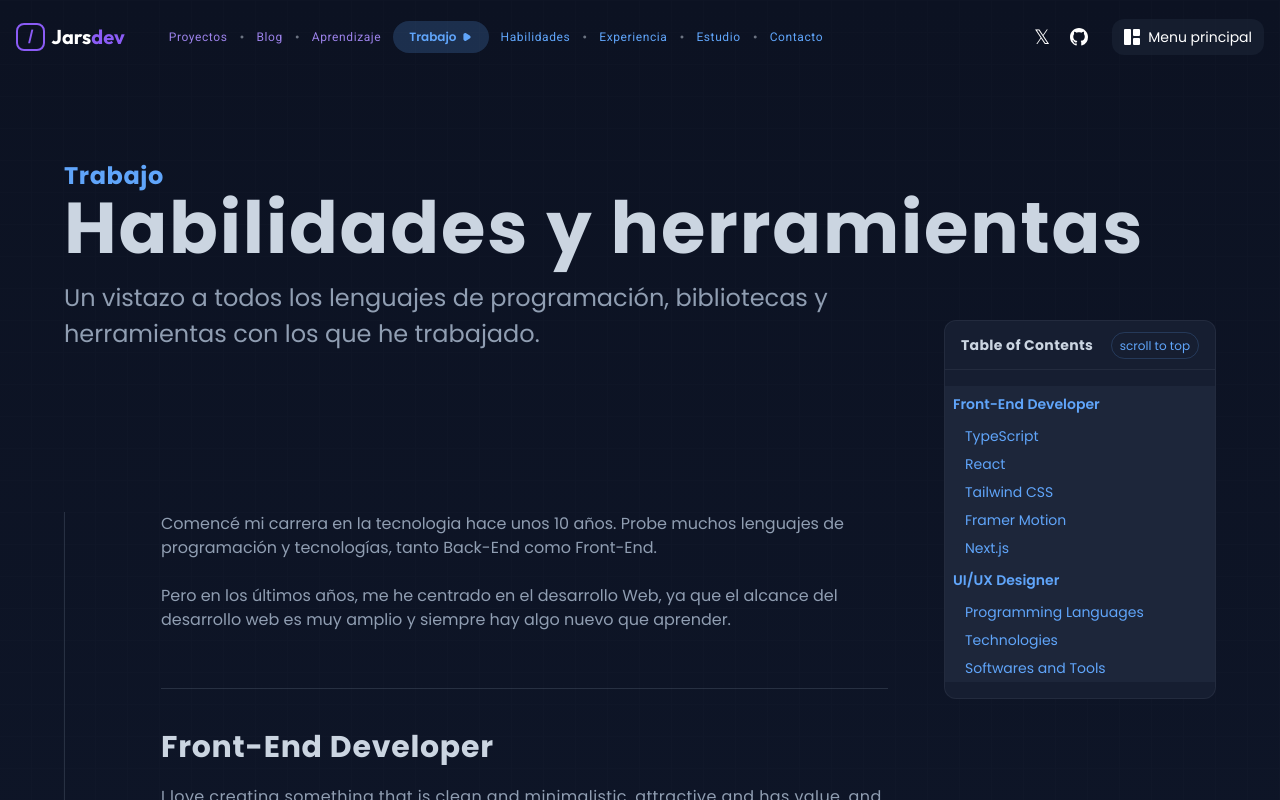
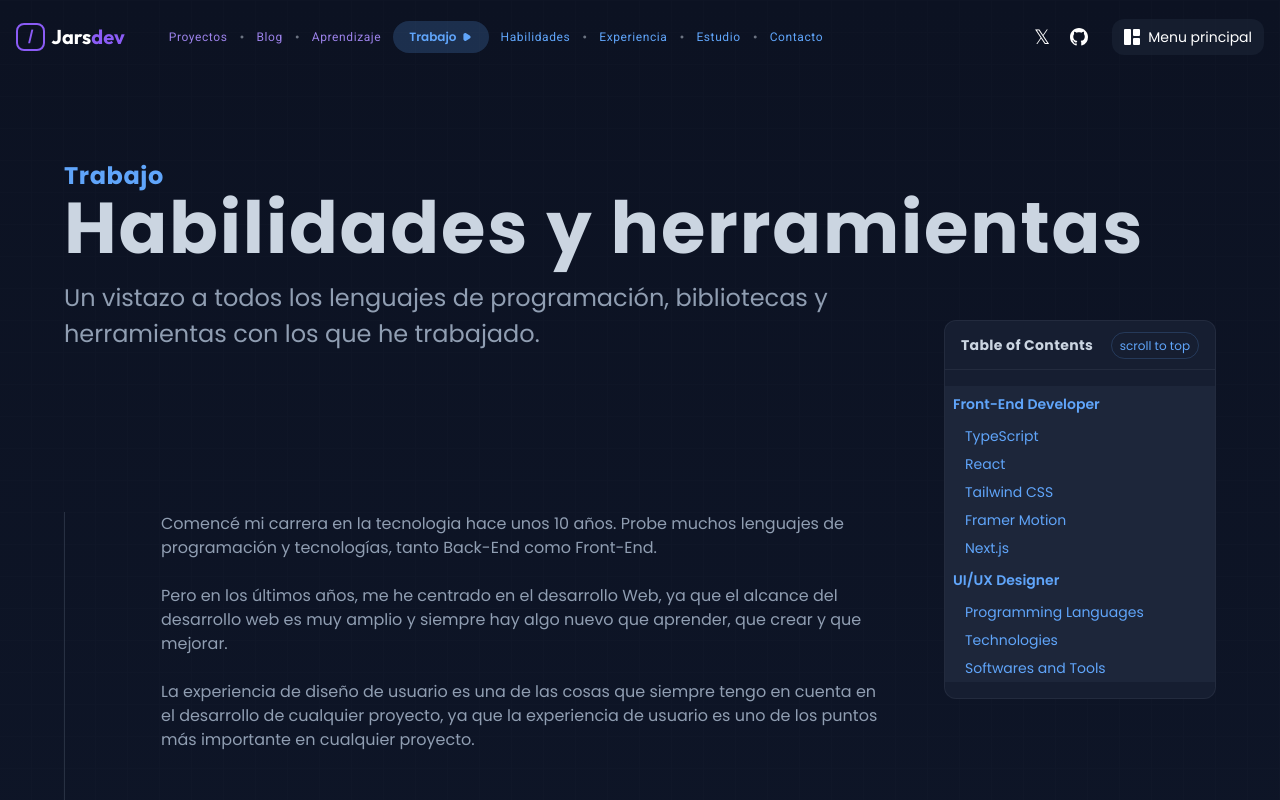
Before and after one commit to ImJars/Development-full-coding, a React (Vite) app: page /skills in a window 1280 px wide. Shown: the top 800 px of the page. Built offline with nearby package versions, Linux system fonts and the light colour scheme.

Commit message:
Update skills.jsx

```diff
--- a/src/skills.jsx
+++ b/src/skills.jsx
@@ -265,8 +265,11 @@ function Skills() {
                     Comencé mi carrera en la tecnologia hace unos 10 años. Probe muchos lenguajes de programación y tecnologías, tanto Back-End como Front-End.
                   </h1>
                   <h2>
-                    Pero en los últimos años, me he centrado en el desarrollo Web, ya que el alcance del desarrollo web es muy amplio y siempre hay algo nuevo que aprender.
+                    Pero en los últimos años, me he centrado en el desarrollo Web, ya que el alcance del desarrollo web es muy amplio y siempre hay algo nuevo que aprender, que crear y que mejorar.
                   </h2>
+                  <h3>
+                    La experiencia de diseño de usuario es una de las cosas que siempre tengo en cuenta en el desarrollo de cualquier proyecto, ya que la experiencia de usuario es uno de los puntos más importante en cualquier proyecto.
+                  </h3>
                 </div>
                 <div ref={refAnimateScroll}>
                   <div ref={refAnimate} className="mt-10">
```
